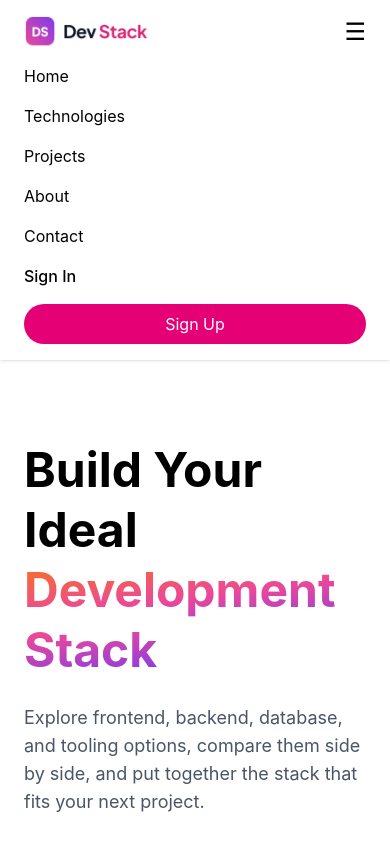
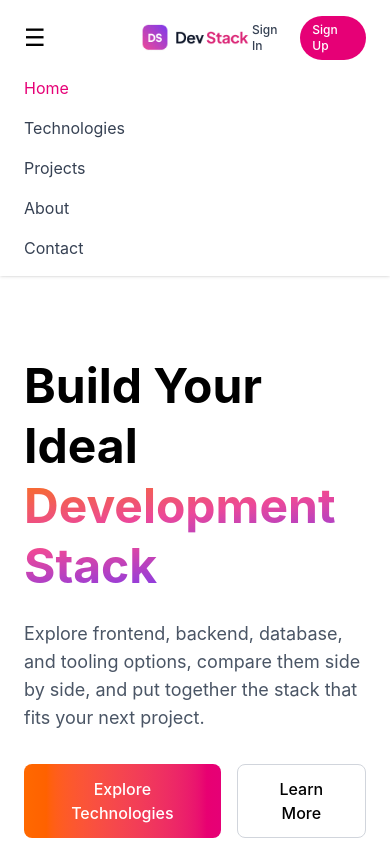
Before and after one commit to jubumax/DevStack-B14-A05, a React (Vite) app: page / in a window 390 px wide. Both pictures are taken after a click on the button "Toggle menu". Shown: the top 844 px of the page. Built offline with nearby package versions, Linux system fonts and the light colour scheme.

Commit message:
navbar updated for mobile view

```diff
--- a/src/components/Navbar.tsx
+++ b/src/components/Navbar.tsx
@@ -7,13 +7,37 @@ function Navbar() {
 
   return (
     <header className="sticky top-0 z-50 bg-white shadow-sm">
-      <div className="max-w-6xl mx-auto flex items-center justify-between px-6 py-4">
+      <div className="max-w-6xl mx-auto px-6 py-4">
 
-        <div className="flex items-center gap-2">
+        {/* Mobile layout: hamburger | logo | auth buttons — three columns */}
+
+        <div className="grid grid-cols-3 items-center md:hidden">
+          <button
+            className="text-2xl justify-self-start"
+            onClick={() => setIsMenuOpen(!isMenuOpen)}
+            aria-label="Toggle menu"
+          >
+            ☰
+          </button>
+
+          <img src={logo} alt="Dev Stack" className="h-7 justify-self-center" />
+
+          <div className="flex items-center gap-3 justify-self-end">
+            <a href="#" className="text-xs font-medium text-gray-700">Sign In</a>
+            <a href="#" className="bg-pink-600 text-white text-xs font-medium px-3 py-1.5 rounded-full">
+              Sign Up
+            </a>
+          </div>
+        </div>
+
+        {/* Desktop layout: original three-zone flex (logo left, links center, auth right) */}
+
+        <div className="hidden md:flex items-center justify-between">
+          <div className="flex-1">
             <img src={logo} alt="Dev Stack" className="h-8" />
           </div>
 
-        <nav className="hidden md:flex gap-8 text-sm font-medium text-gray-700">
+          <nav className="flex-1 flex justify-center gap-8 text-sm font-medium text-gray-700">
             {["Home", "Technologies", "Projects", "About", "Contact"].map((link) => (
               <a
                 key={link}
@@ -26,32 +50,32 @@ function Navbar() {
             ))}
           </nav>
 
-        <div className="hidden md:flex items-center gap-4">
+          <div className="flex-1 flex justify-end items-center gap-4">
             <a href="#" className="text-sm font-medium text-gray-700">Sign In</a>
             <a href="#" className="bg-pink-600 text-white text-sm font-medium px-5 py-2 rounded-full">
               Sign Up
             </a>
           </div>
-
-        <button className="md:hidden text-2xl" onClick={() => setIsMenuOpen(!isMenuOpen)}>
-          ☰
-        </button>
+        </div>
       </div>
 
-      {
-        isMenuOpen && (
+      {/* Mobile dropdown — only nav links, since Sign In/Up already shown above */}
+
+      {isMenuOpen && (
         <nav className="md:hidden flex flex-col gap-4 px-6 pb-4">
-            <a href="#home">Home</a>
-            <a href="#technologies">Technologies</a>
-            <a href="#projects">Projects</a>
-            <a href="#about">About</a>
-            <a href="#contact">Contact</a>
-            <a href="#" className="font-medium">Sign In</a>
-            <a href="#" className="bg-pink-600 text-white text-center px-5 py-2 rounded-full">Sign Up</a>
+          {["Home", "Technologies", "Projects", "About", "Contact"].map((link) => (
+            <a
+              key={link}
+              href={`#${link.toLowerCase()}`}
+              onClick={() => setActiveLink(link)}
+              className={activeLink === link ? "text-pink-600" : "text-gray-700"}
+            >
+              {link}
+            </a>
+          ))}
         </nav>
-        )
-      }
-    </header >
+      )}
+    </header>
   );
 }
 
```
Lines whose indentation alone changed are shown as unchanged.
